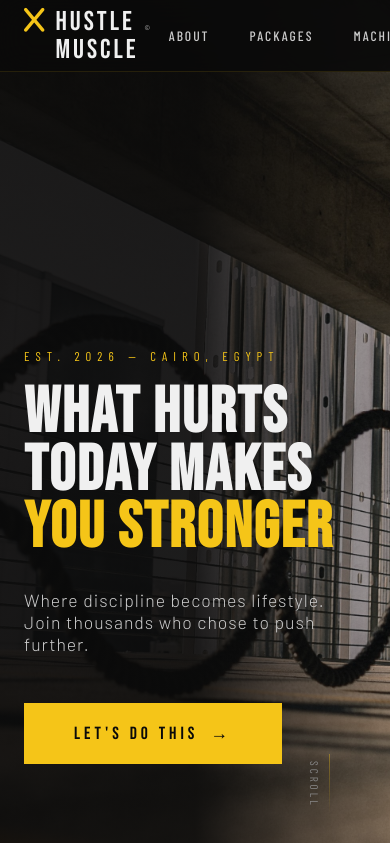
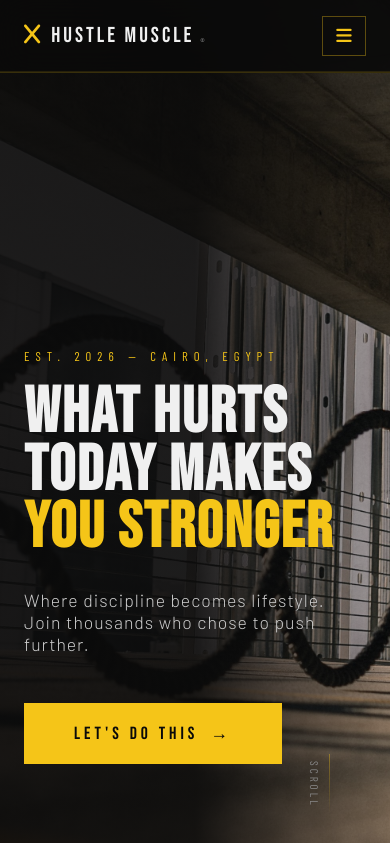
Before and after one commit to fadyabusitta/hustle_muscle, a PHP site: page /hustle_muscle/ in a window 390 px wide. Shown: the top 843 px of the page. Run offline with PHP 8.4, Linux system fonts and the light colour scheme; a user stored in the database is signed in; some libraries are stand-ins or nearby versions; some web fonts are replaced.

Commit message:
fixing bugs

```diff
--- a/hustle.js
+++ b/hustle.js
@@ -94,3 +94,33 @@ style.textContent = `
   }
 `;
 document.head.appendChild(style);
+
+// ── MOBILE NAV TOGGLE ──
+const navToggle = document.getElementById('navToggle');
+const siteNav = document.getElementById('siteNav');
+
+if (navToggle && siteNav) {
+  navToggle.addEventListener('click', () => {
+    siteNav.classList.toggle('open');
+
+    const icon = navToggle.querySelector('i');
+
+    if (icon) {
+      icon.classList.toggle('fa-bars');
+      icon.classList.toggle('fa-xmark');
+    }
+  });
+
+  siteNav.querySelectorAll('a').forEach(link => {
+    link.addEventListener('click', () => {
+      siteNav.classList.remove('open');
+
+      const icon = navToggle.querySelector('i');
+
+      if (icon) {
+        icon.classList.add('fa-bars');
+        icon.classList.remove('fa-xmark');
+      }
+    });
+  });
+}
--- a/index.php
+++ b/index.php
@@ -1,3 +1,10 @@
+<?php
+session_start();
+
+$is_logged_in = isset($_SESSION["user_id"]);
+$current_role = $_SESSION["role"] ?? "user";
+?>
+
 <!DOCTYPE html>
 <html lang="en">
 
@@ -16,13 +23,27 @@
     <a href="index.php" class="logo-link">
         <i class="fa-solid fa-x x-icon"></i>Hustle Muscle<sup>©</sup>
     </a>
-    <nav class="site-nav">
-      <a href="about.html">About</a>
+
+    <button class="nav-toggle" id="navToggle" type="button" aria-label="Open navigation">
+        <i class="fa-solid fa-bars"></i>
+    </button>
+
+    <nav class="site-nav" id="siteNav">
+        <a href="index.php">Home</a>
         <a href="#plans">Packages</a>
         <a href="machines.html">Machines</a>
+        <a href="coaches.php">Coaches</a>
+        <a href="classes.php">Classes</a>
+
+        <?php if ($is_logged_in): ?>
+            <span class="nav-divider">|</span>
+            <a href="dashboard.php">Dashboard</a>
+            <a href="logout.php" class="nav-cta">Logout</a>
+        <?php else: ?>
             <span class="nav-divider">|</span>
             <a href="signup.php">Sign Up</a>
             <a href="login.php" class="nav-cta">Log In</a>
+        <?php endif; ?>
     </nav>
 </header>
 
--- a/shared.css
+++ b/shared.css
@@ -244,3 +244,91 @@ img {
   background: var(--gold);
   color: var(--black);
 }
+
+/* ── MOBILE NAV FIX ── */
+.nav-toggle {
+  display: none;
+  background: transparent;
+  border: 1px solid rgba(245, 197, 24, 0.35);
+  color: var(--gold);
+  width: 44px;
+  height: 40px;
+  align-items: center;
+  justify-content: center;
+  font-size: 1.1rem;
+  cursor: pointer;
+  transition: all var(--transition);
+}
+
+.nav-toggle:hover {
+  background: var(--gold);
+  color: var(--black);
+}
+
+@media (max-width: 980px) {
+  .site-header {
+    padding: 0 24px;
+  }
+
+  .logo-link {
+    font-size: 1.35rem;
+  }
+
+  .site-nav a {
+    padding: 8px 9px;
+    font-size: 0.72rem;
+    letter-spacing: 1.5px;
+  }
+}
+
+@media (max-width: 760px) {
+  .site-header {
+    height: var(--nav-height);
+    padding: 0 20px;
+    flex-direction: row;
+  }
+
+  .nav-toggle {
+    display: inline-flex;
+  }
+
+  .site-nav {
+    position: absolute;
+    top: var(--nav-height);
+    left: 0;
+    right: 0;
+    background: rgba(10, 10, 10, 0.98);
+    border-bottom: 1px solid rgba(245, 197, 24, 0.2);
+    display: flex;
+    flex-direction: column;
+    align-items: stretch;
+    gap: 0;
+    max-height: 0;
+    overflow: hidden;
+    transition: max-height 0.35s ease;
+  }
+
+  .site-nav.open {
+    max-height: 520px;
+  }
+
+  .site-nav a {
+    width: 100%;
+    padding: 16px 24px;
+    font-size: 0.85rem;
+    border-top: 1px solid rgba(255, 255, 255, 0.06);
+  }
+
+  .site-nav a::after {
+    display: none;
+  }
+
+  .nav-divider {
+    display: none;
+  }
+
+  .nav-cta {
+    border-radius: 0;
+    text-align: center;
+  }
+}
```
Lines whose indentation alone changed are shown as unchanged.
